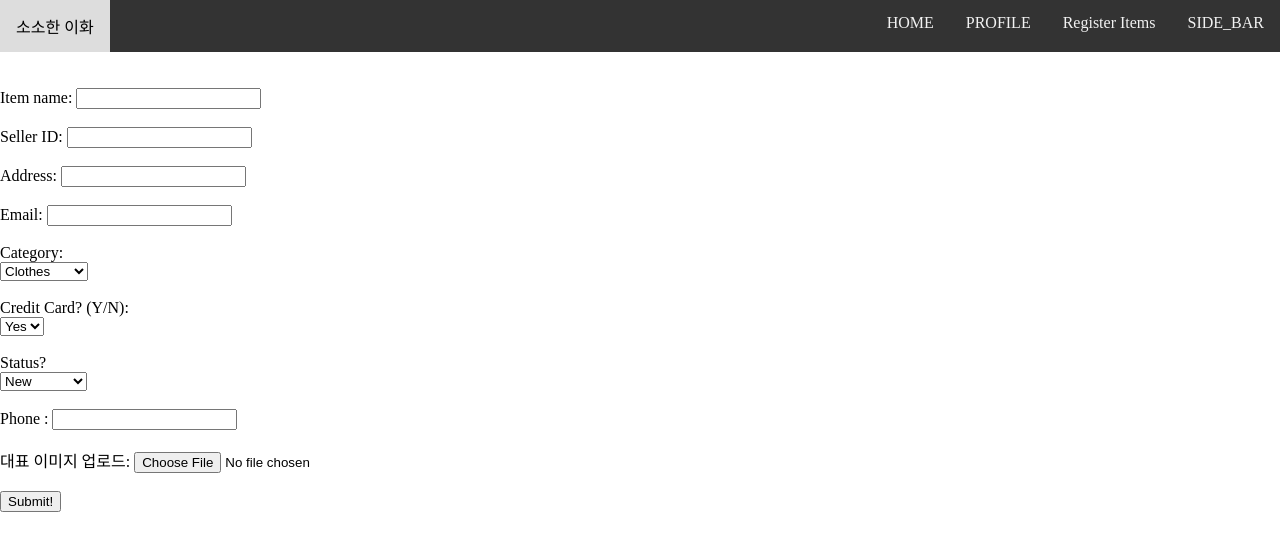
After one commit to brynhildr04/flask_BugBusters, a Python web app: template templates/cart.html in a window 1280 px wide. The commit adds this page. Shown: the top 551 px of the page. Run offline with Jinja, Linux system fonts and the light colour scheme; the template is opened without the code that fills it, so the values that code supplies are empty.

Commit message:
Moved files to new locations

```diff
--- /dev/null
+++ b/static/style.css
@@ -0,0 +1,61 @@
+* {
+    box-sizing: border-box;
+}
+
+body {
+    margin: 0;
+}
+
+.navbar {
+    overflow: hidden;
+    background-color: #333;
+}
+
+.navbar a {
+    display: block;
+    color: #f2f2f2;
+    text-align: center;
+    padding: 14px 16px;
+    text-decoration: none;
+}
+
+.navbar__menu a {
+    float: right;
+}
+
+.navbar__logo a {
+    float: left;
+}
+.navbar a:hover {
+    background-color: #ddd;
+    color: black;
+}
+.card {
+    background-color: white;
+    display:flex;
+}
+.fakeimg {
+    padding: 14px 16px;
+    background-color: #858a80;
+    width: 100%;
+    text-align: center;
+}
+.product{
+    margin: 10px;
+}
+
+h2{
+    padding: 20px;
+}
+
+/*리스트로 속성 바꾸고 이렇게 사용하면 가운데로 모이게 해서 정렬 가능
+li{
+    display: inline-block;
+}
+li a{
+    display: block;
+}
+ul{
+    text-align: auto;
+}
+*/
--- /dev/null
+++ b/templates/cart.html
@@ -0,0 +1,61 @@
+{% extends "index.html" %}
+{% block section %}
+<form method="post" enctype="multipart/form-data" action="/submit_item_post" method="post">
+    <div><br><br>
+        <label for="name">Item name: </label>
+        <input type="text" name="name" id="name" required><br><br>
+    </div>
+    <div>
+        <label for="seller"> Seller ID: </label>
+        <input type="text" name="seller" id="seller" required><br><br>
+    </div>
+    <div>
+        <label for="addr"> Address: </label>
+        <input type="text" name="addr" id="addr" required><br><br>
+    </div>
+    <div>
+        <label for="tel">Email: </label>
+        <input type="text" name="email" id="email" required><br><br>
+    </div>
+    <div>
+        <label for="category">Category: </label>
+        <br>
+        <select id="category" name="category">
+            <option value="Clothes" selected> Clothes </option>
+            <option value="Beauty"> Beauty </option>
+            <option value="Books"> Books </option>
+            <option value="Furniture"> Furniture </option>
+            <option value="Electronics"> Electronics </option>
+            <option value="ETC"> ETC </option>
+        </select><br><br>
+    </div>
+    <div>
+        <label for="card">Credit Card? (Y/N): </label>
+        <br>
+        <select id="card" name="card">
+            <option value="Y" selected>Yes</option>
+            <option value="N">No</option>
+        </select><br><br>
+    </div>
+    <div>
+        <label for="status">Status? </label>
+        <br>
+        <select id="status" name="status">
+            <option value="new" selected>New</option>
+            <option value="lnew">Likely New</option>
+            <option value="used">Used</option>
+        </select><br><br>
+    </div>
+    <div>
+        <label for="phone">Phone : </label>
+        <input type="text" name="phone" id="phone"><br><br>
+    </div>
+    <div>
+        <label for="img">대표 이미지 업로드:</label>
+        <input type="file" name="file" id="img" /><br><br>
+    </div>
+    <div>
+        <input type="submit" value="Submit!"><br><br>
+    </div>
+</form>
+{% endblock section %}
--- /dev/null
+++ b/templates/home.html
@@ -0,0 +1,4 @@
+{% extends "index.html" %}
+{% block section %}
+    로고 버튼을 누르면 넘어가는 화면입니다. 로고와 제품, 서비스 페이지로 넘어가는 버튼만 존재합니다.
+{% endblock section %}
--- /dev/null
+++ b/templates/index.html
@@ -0,0 +1,64 @@
+<!DOCTYPE html>
+<html lang="en">
+
+<head>
+    <meta charset="UTF-8">
+    <meta name="viewport" content="width=device-width, initial-scale=1.0">
+    <title>Home</title>
+    <link rel="stylesheet" href="{{ url_for('static', filename='style.css') }}">
+    <script src="{{ url_for('static', filename='main.js') }}" defer></script>
+</head>
+
+<body>
+    <nav class="navbar">
+        <div class="navbar__logo">
+            <a href="home.html">소소한 이화</a>
+        </div>
+        <div class="navbar__menu">
+            <a href="">SIDE_BAR</a>
+            <a href="cart.html">Register Items</a>
+            <a href="profile.html">PROFILE</a>
+            <a href="http://127.0.0.1:5000">HOME</a>
+            <a href="" class="navbar__toogleBtn">
+                <i class="fas fa-bars"></i>
+            </a>
+    </nav>
+    <section>
+        {% block section %}
+        <div class="card">
+            <div class="fakeimg" style="height:800px">넘어가는 이미지들</div>
+        </div>
+        <h2>오늘의 인기 상품</h2>
+        <dl class="card">
+            <dt class="fakeimg product" style="height: 300px">구간은 이정도?</dt>
+            <dt class="fakeimg product" style="height: 300px">구간은 이정도?</dt>
+            <dt class="fakeimg product" style="height: 300px">구간은 이정도?</dt>
+        </dl>
+        <h2>최신 등록 상품</h2>
+        <dl class="card">
+            <dt class="fakeimg product" style="height: 300px">구간은 이정도?</dt>
+            <dt class="fakeimg product" style="height: 300px">구간은 이정도?</dt>
+            <dt class="fakeimg product" style="height: 300px">구간은 이정도?</dt>
+        </dl>
+        <br>
+        <nav class="navbar">
+            <table style="width: 100%">
+                <tr class="navbar__category">
+                    <th><a href="">식품</a></th>
+                    <th><a href="">공예</a></th>
+                    <th><a href="">뷰티</a></th>
+                    <th><a href="">패션</a></th>
+                    <th><a href="">기타 제품</a></th>
+                    <th><a href="">물품 제작 의뢰</a></th>
+                </tr>
+            </table>
+        </nav>
+        <div class="card">
+            <div class="fakeimg" style="height:400px">이 구간은 등록된 제품이 늘어날 때마다 길어질 예정</div>
+        </div>
+        {% endblock section %}
+    </section>
+
+</body>
+
+</html>
--- /dev/null
+++ b/templates/profile.html
@@ -0,0 +1,4 @@
+{% extends "index.html" %}
+{% block section %}
+프로필을 누르면 넘어가는 화면입니다. <br>로그인 하지 않은 사용자의 경우는 로그인 페이지로, 로그인을 한 사용자의 경우 마이페이지로 넘어갑니다.
+{% endblock section %}
--- a/templates/상품등록결과.html
+++ b/templates/상품등록결과.html
@@ -15,9 +15,9 @@
         <p><strong>내용:</strong> {{ description }}</p>
 
         {% if img_path %}
-            <p><strong>첨부된 이미지:</strong></p>
-            <img src="{{ url_for('static', filename='images/' + img_path.split('/')[-1]) }}" alt="상품 이미지">
-        {% endif %}
+        <p><strong>첨부된 이미지:</strong></p>
+        <img src="{{ img_path }}" alt="상품 이미지">
+    {% endif %}
     </div>
 </body>
 </html>
```
Also changed, not shown: static/상품등록하기.css (+88 -48 lines), templates/result.html (added, +47 -0 lines), templates/상품등록하기.html (+38 -11 lines), 상품등록결과.css (deleted, +0 -57 lines), 상품등록결과.html (deleted, +0 -23 lines), 상품등록하기.css (deleted, +0 -156 lines), 상품등록하기.html (deleted, +0 -78 lines).
